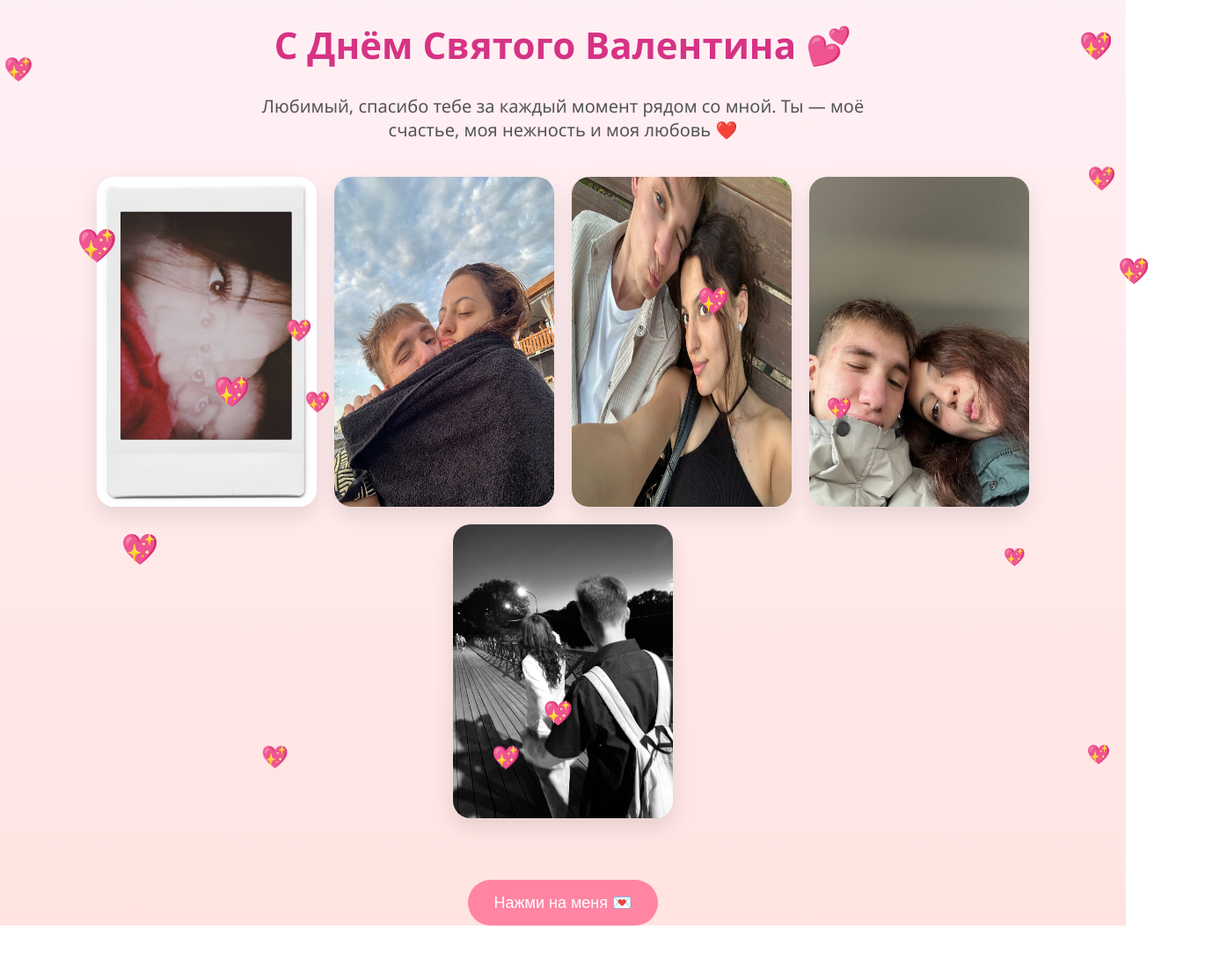
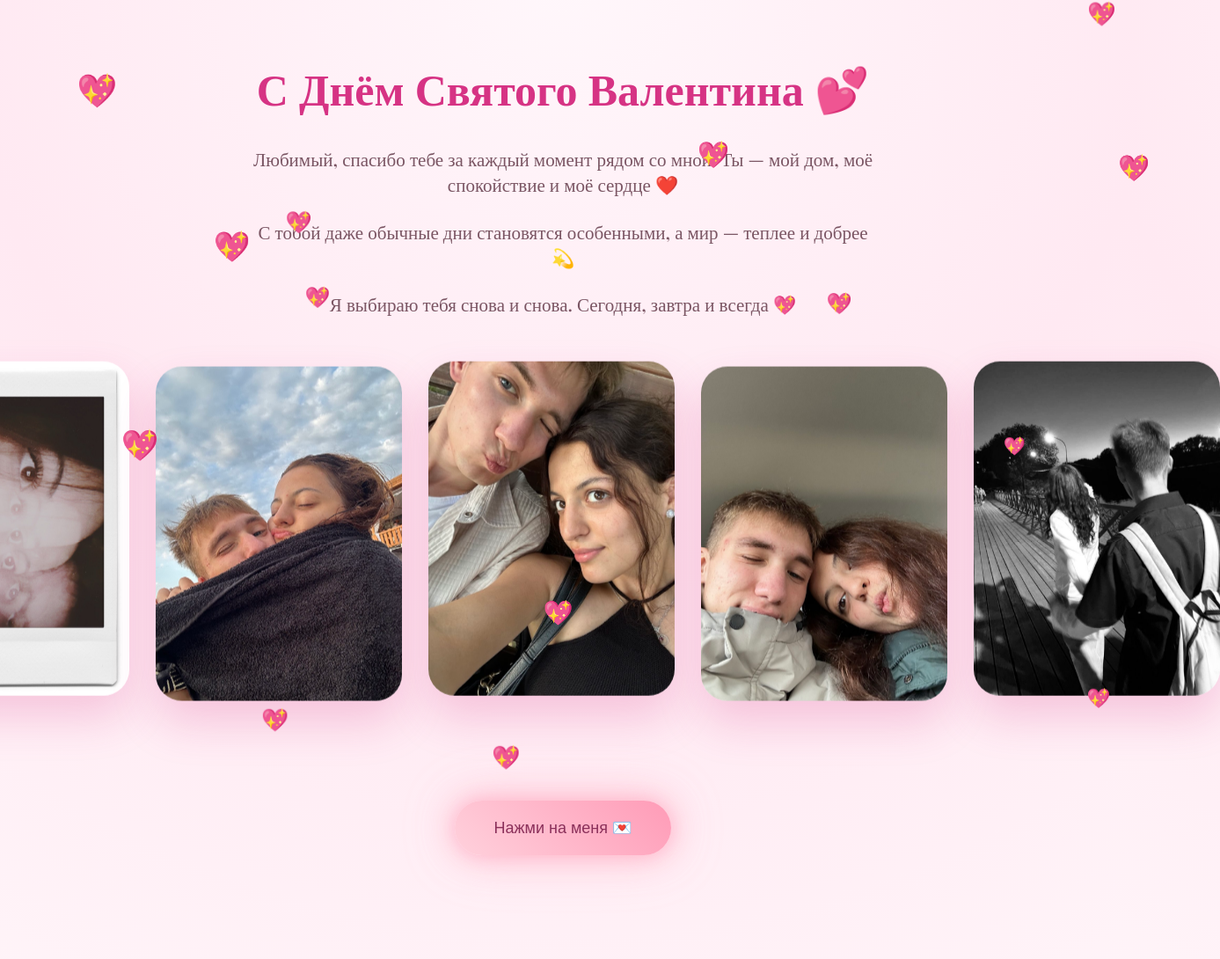
Before and after one commit to smargaran05-code/valentines-site1, a plain HTML site: page index.html in a window 1280 px wide. Shown: the part 28-1118 px from the top of the page at 88% size, 1387 px wide, since content can reach past the window. Before the commit the page ends 1080 px from the top, so only its background shows below. Drawn offline with nearby package versions, Linux system fonts and the light colour scheme.

Commit message:
Update index.html

```diff
--- a/index.html
+++ b/index.html
@@ -4,92 +4,123 @@
 <meta charset="UTF-8">
 <title>С Днём Святого Валентина 💖</title>
 
-<link href="https://fonts.googleapis.com/css2?family=Pacifico&display=swap" rel="stylesheet">
+<link href="https://fonts.googleapis.com/css2?family=Playfair+Display:wght@500&family=Pacifico&display=swap" rel="stylesheet">
 
 <style>
 body {
     margin: 0;
-    font-family: 'Segoe UI', sans-serif;
-    background: linear-gradient(to bottom, #fff0f5, #ffe4e1);
+    font-family: 'Playfair Display', serif;
+    background: radial-gradient(circle at top, #fff7fb, #ffe9f2, #fff5f9);
     text-align: center;
     overflow-x: hidden;
 }
 
-/* Плавное появление */
-.fade-in {
-    opacity: 0;
-    animation: fadeIn 2s ease forwards;
+/* Контейнер */
+.container {
+    padding: 60px 20px;
 }
 
-@keyframes fadeIn {
-    to { opacity: 1; }
+/* Заголовок */
+h1 {
+    font-size: 50px;
+    color: #d63384;
+    animation: fadeDown 2s ease forwards;
 }
 
-h1 {
-    margin-top: 50px;
-    color: #d63384;
-    font-size: 42px;
+/* Текст */
+p {
+    font-size: 21px;
+    color: #7a5563;
+    max-width: 720px;
+    margin: 25px auto;
+    opacity: 0;
+    animation: fadeUp 2s ease forwards;
 }
 
-p {
-    font-size: 20px;
-    color: #555;
-    max-width: 700px;
-    margin: 20px auto;
+p:nth-of-type(1) { animation-delay: 0.4s; }
+p:nth-of-type(2) { animation-delay: 0.8s; }
+p:nth-of-type(3) { animation-delay: 1.2s; }
+
+/* Анимации текста */
+@keyframes fadeDown {
+    from { opacity: 0; transform: translateY(-40px); }
+    to { opacity: 1; transform: translateY(0); }
 }
 
-/* Фото в ряд */
+@keyframes fadeUp {
+    from { opacity: 0; transform: translateY(40px); }
+    to { opacity: 1; transform: translateY(0); }
+}
+
+/* Галерея */
 .gallery {
     display: flex;
     justify-content: center;
-    flex-wrap: wrap;
-    gap: 20px;
-    margin: 40px;
+    gap: 30px;
+    margin: 60px 20px;
 }
 
 .gallery img {
-    width: 250px;
-    border-radius: 20px;
-    box-shadow: 0 10px 25px rgba(0,0,0,0.1);
-    transition: transform 0.3s;
+    width: 280px;
+    height: 380px;
+    object-fit: cover;
+    border-radius: 30px;
+    box-shadow: 0 25px 50px rgba(214, 51, 132, 0.22);
+    animation: float 6s ease-in-out infinite;
 }
 
-.gallery img:hover {
-    transform: scale(1.05);
+/* Плавание фото */
+.gallery img:nth-child(odd) {
+    animation-duration: 7s;
+}
+
+@keyframes float {
+    0%   { transform: translateY(0); }
+    50%  { transform: translateY(-15px); }
+    100% { transform: translateY(0); }
 }
 
 /* Кнопка */
 .love-button {
-    background: #ff85a2;
-    color: white;
+    background: linear-gradient(45deg, #ffd1dc, #ff9bb7);
+    color: #8a305a;
     border: none;
-    padding: 15px 30px;
+    padding: 20px 45px;
     font-size: 18px;
-    border-radius: 30px;
+    border-radius: 45px;
     cursor: pointer;
-    margin-top: 30px;
-    transition: 0.3s;
+    margin-top: 50px;
+    box-shadow:
+        0 0 20px rgba(255, 180, 200, 0.8),
+        0 0 40px rgba(255, 180, 200, 0.6),
+        0 0 60px rgba(255, 180, 200, 0.4);
+    transition: all 0.4s ease;
 }
 
 .love-button:hover {
-    background: #ff5c8a;
+    transform: scale(1.12);
+    box-shadow:
+        0 0 30px rgba(255, 150, 190, 0.9),
+        0 0 60px rgba(255, 150, 190, 0.7),
+        0 0 90px rgba(255, 150, 190, 0.5);
 }
 
 /* Сообщение */
 .love-message {
     font-family: 'Pacifico', cursive;
-    font-size: 50px;
+    font-size: 62px;
     color: #d63384;
-    margin-top: 30px;
-    display: none;
-    animation: fadeIn 2s ease forwards;
+    margin-top: 45px;
+    opacity: 0;
+    transform: scale(0.4);
+    transition: all 0.7s ease;
 }
 
 /* Сердечки */
 .heart {
     position: fixed;
     top: -10px;
-    color: pink;
+    color: #ff9bb7;
     animation: fall linear forwards;
 }
 
@@ -101,14 +132,26 @@ p {
 
 <body>
 
-<h1 class="fade-in">С Днём Святого Валентина 💕</h1>
+<div class="container">
 
-<p class="fade-in">
+<h1>С Днём Святого Валентина 💕</h1>
+
+<p>
 Любимый, спасибо тебе за каждый момент рядом со мной.
-Ты — моё счастье, моя нежность и моя любовь ❤️
+Ты — мой дом, моё спокойствие и моё сердце ❤️
 </p>
 
-<div class="gallery fade-in">
+<p>
+С тобой даже обычные дни становятся особенными,
+а мир — теплее и добрее 💫
+</p>
+
+<p>
+Я выбираю тебя снова и снова.
+Сегодня, завтра и всегда 💖
+</p>
+
+<div class="gallery">
     <img src="photo1.jpg">
     <img src="photo2.jpg">
     <img src="photo3.jpg">
@@ -122,9 +165,13 @@ p {
 Я тебя люблю ❤️
 </div>
 
+</div>
+
 <script>
 function showLove() {
-    document.getElementById("loveText").style.display = "block";
+    const text = document.getElementById("loveText");
+    text.style.opacity = "1";
+    text.style.transform = "scale(1)";
 }
 
 function createHeart() {
@@ -133,15 +180,11 @@ function createHeart() {
     heart.innerHTML = "💖";
     heart.style.left = Math.random() * 100 + "vw";
     heart.style.fontSize = Math.random() * 20 + 20 + "px";
-    heart.style.animationDuration = Math.random() * 3 + 3 + "s";
+    heart.style.animationDuration = Math.random() * 4 + 3 + "s";
     document.body.appendChild(heart);
-
-    setTimeout(() => {
-        heart.remove();
-    }, 6000);
+    setTimeout(() => heart.remove(), 7000);
 }
-
-setInterval(createHeart, 300);
+setInterval(createHeart, 350);
 </script>
 
 </body>
```
